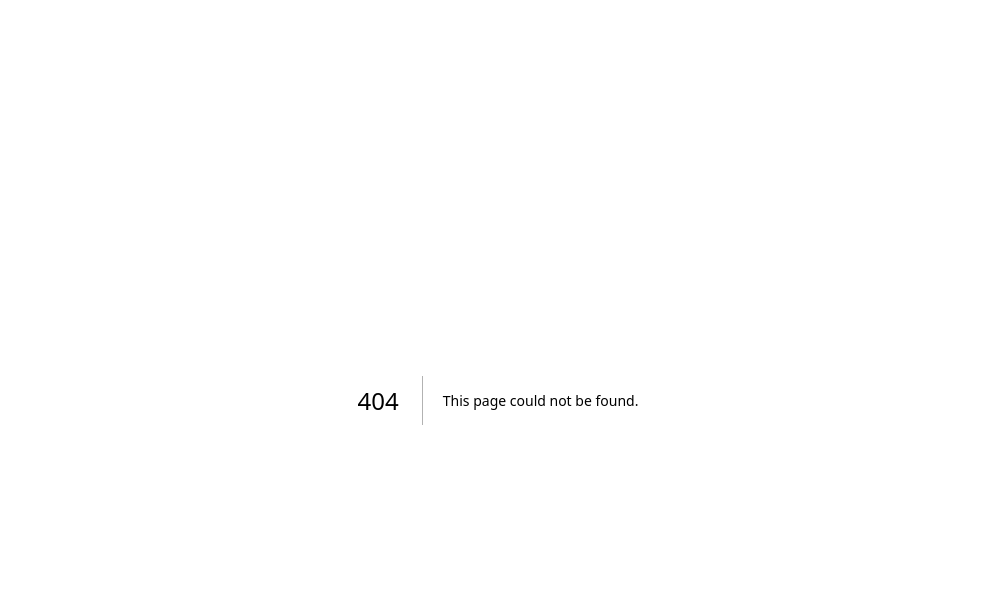
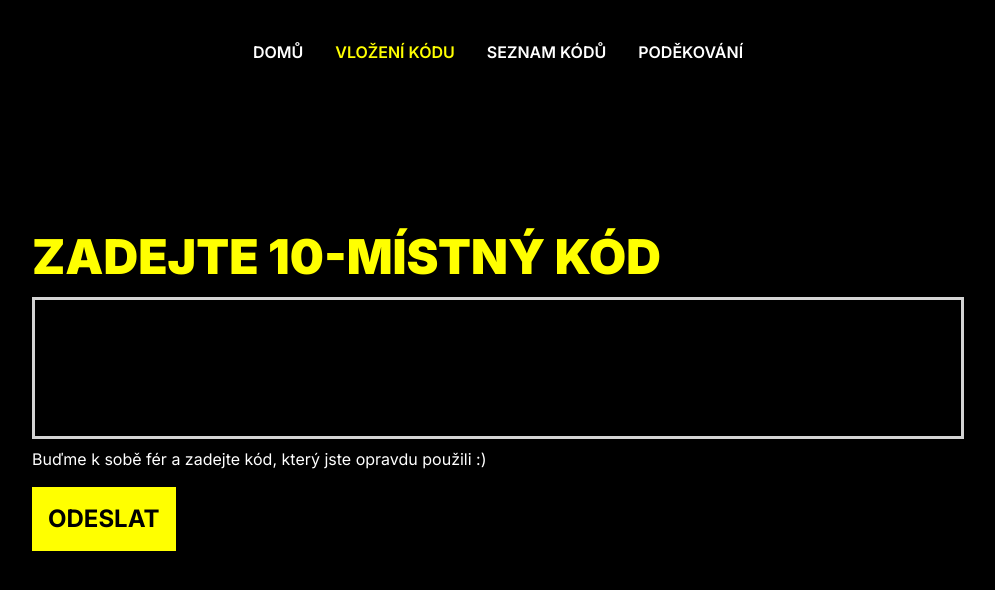
Before and after one commit to swajp/oms-codes, a Next.js app: page /vlozeni-kodu in a window 1280 px wide. Before the commit this address had no page. Shown: the top 590 px of the page, without its empty margins (142-1137 px from the left). Built offline with nearby package versions, Linux system fonts and the light colour scheme.

Commit message:
auth, navbar changes

```diff
--- a/app/layout.tsx
+++ b/app/layout.tsx
@@ -4,7 +4,6 @@ import Analytics from "@/components/analytics";
 import "./globals.css";
 import type { Metadata } from "next";
 import { Inter } from "next/font/google";
-import Navbar from "@/components/navbar";
 
 const inter = Inter({ subsets: ["latin"] });
 
--- a/app/page.tsx
+++ b/app/page.tsx
@@ -1,5 +1,6 @@
 import Footer from "@/components/footer";
 import Form from "@/components/form";
+import Hero from "@/components/hero";
 import Navbar from "@/components/navbar";
 import PopUp from "@/components/popup";
 
@@ -7,7 +8,8 @@ export default function Home() {
   return (
     <main className="bg-black">
       <Navbar />
-      <Form />
+      {/*<Form />*/}
+      <Hero />
       <PopUp />
       <Footer />
     </main>
--- /dev/null
+++ b/app/vlozeni-kodu/page.tsx
@@ -0,0 +1,12 @@
+import Form from "@/components/form";
+import Navbar from "@/components/navbar";
+import React from "react";
+
+export default function Insert() {
+  return (
+    <section>
+      <Navbar />
+      <Form />
+    </section>
+  );
+}
--- /dev/null
+++ b/components/hero.tsx
@@ -0,0 +1,36 @@
+import React from "react";
+import Navbar from "./navbar";
+import Image from "next/image";
+import Link from "next/link";
+
+export default function Hero() {
+  return (
+    <section>
+      <Navbar />
+      <div className="h-screen w-full flex py-16 md:py-32 lg:py-48 bg-black items-center content-center justify-center">
+        <div>
+          <div className="flex items-center justify-center content-center p-4">
+            <Image src="fakelogo.svg" alt="Logo" width={100} height={100} />
+          </div>
+          <div className=" max-w-screen-2xl">
+            <h1 className="font-black text-white text-2xl md:text-5xl lg:text-6xl mt-2 md:mt-4 text-center p-4">
+              ZKOUŠELI JSTE ZADAT KÓD U{" "}
+              <span className="text-[#FFFF00]">KAZMOVÉHO</span> TREZORU? MŮŽETE
+              SE O NĚJ <span className="text-[#FFFF00]">PODĚLIT</span> S
+              OSTATNÍMI A<span className="text-[#FFFF00]">ZABRÁNIT</span> TAK
+              OPAKOVÁNÍM SE!
+            </h1>
+            <div className="flex justify-center gap-4">
+              <button className="text-black p-2 md:p-4 bg-[#FFFF00] hover:bg-white transition-all font-bold uppercase text-md md:text-lg lg:text-xl">
+                <Link href="/kody">Seznam kódů</Link>
+              </button>
+              <button className="text-white p-2 md:p-4 border-2 md:border-4 border-[#FFFF00] transition-all font-bold uppercase text-md md:text-lg lg:text-xl">
+                <Link href="/vlozeni-kodu">Zadat kód</Link>
+              </button>
+            </div>
+          </div>
+        </div>
+      </div>
+    </section>
+  );
+}
--- a/components/navbar.tsx
+++ b/components/navbar.tsx
@@ -1,41 +1,73 @@
 "use client";
+
+import Image from "next/image";
 import Link from "next/link";
-import React from "react";
+import { useState } from "react";
 import { usePathname } from "next/navigation";
 
-export default function navbar() {
+const routes = [
+  {
+    label: "DOMŮ",
+    href: "/",
+  },
+  {
+    label: "VLOŽENÍ KÓDU",
+    href: "/vlozeni-kodu",
+  },
+  {
+    label: "SEZNAM KÓDŮ",
+    href: "/kody",
+  },
+  {
+    label: "PODĚKOVÁNÍ",
+    href: "/podekovani",
+  },
+];
+
+export default function Navbar() {
+  const [navbar, setNavbar] = useState(false);
   const pathname = usePathname();
   return (
-    <nav className=" fixed w-full flex items-center content-center tracking-tighter font-medium justify-center pt-6">
-      <div className="flex gap-2 md:gap-4">
-        <Link href="/">
-          <p
-            className={` hover:text-[#FFFF00] text-sm md:text-lg ${
-              "/" === pathname ? "text-[#FFFF00]" : "text-white"
-            }`}
-          >
-            VLOŽENÍ KÓDU
-          </p>
-        </Link>
-        <Link href="/kody">
-          <p
-            className={` hover:text-[#FFFF00] text-sm md:text-lg ${
-              "/kody" === pathname ? "text-[#FFFF00]" : "text-white"
-            }`}
-          >
-            SEZNAM POUŽITÝCH KÓDŮ
-          </p>
-        </Link>
-        <Link href="/podekovani">
-          <p
-            className={` hover:text-[#FFFF00] text-sm md:text-lg ${
-              "/podekovani" === pathname ? "text-[#FFFF00]" : "text-white"
-            }`}
-          >
-            PODĚKOVÁNÍ
-          </p>
-        </Link>
-      </div>
-    </nav>
+    <header>
+      <nav className="fixed w-full items-center content-center justify-center pt-6 ">
+        <button
+          onClick={() => setNavbar(!navbar)}
+          data-collapse-toggle="navbar-cta"
+          type="button"
+          className="inline-flex items-center bg-black p-2 w-10 h-10 justify-center text-sm rounded-lg md:hidden focus:outline-none  text-gray-400  "
+          aria-controls="navbar-cta"
+          aria-expanded="false"
+        >
+          {navbar ? (
+            <p className="text-white">ZAVŘÍT</p>
+          ) : (
+            <p className="text-white">MENU</p>
+          )}
+        </button>
+
+        <div
+          className={`items-center justify-center md:flex w-full md:w-auto ${
+            navbar ? "flex" : "hidden"
+          }`}
+          id="navbar-cta"
+        >
+          <ul className="flex flex-col font-semibold p-6 md:p-4 mt-3 md:flex-row md:space-x-8 md:mt-0 ">
+            {routes.map((route) => (
+              <li key={route.label}>
+                <Link
+                  href={route.href}
+                  key={route.href}
+                  className={`block py-2 pl-3 pr-4 md:p-0 ${
+                    route.href === pathname ? "text-[#FFFF00]" : "text-white "
+                  }`}
+                >
+                  {route.label}
+                </Link>
+              </li>
+            ))}
+          </ul>
+        </div>
+      </nav>
+    </header>
   );
 }
```
